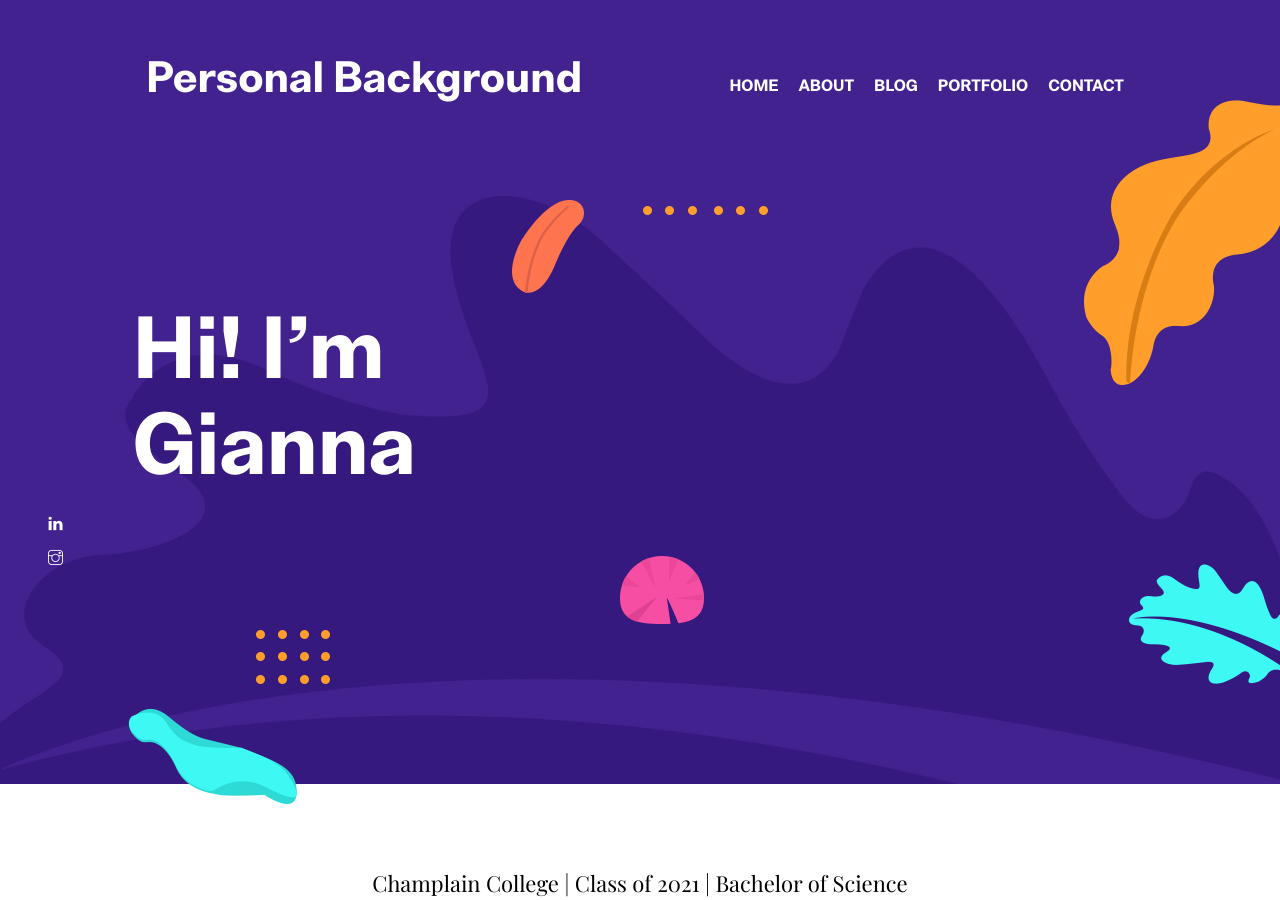
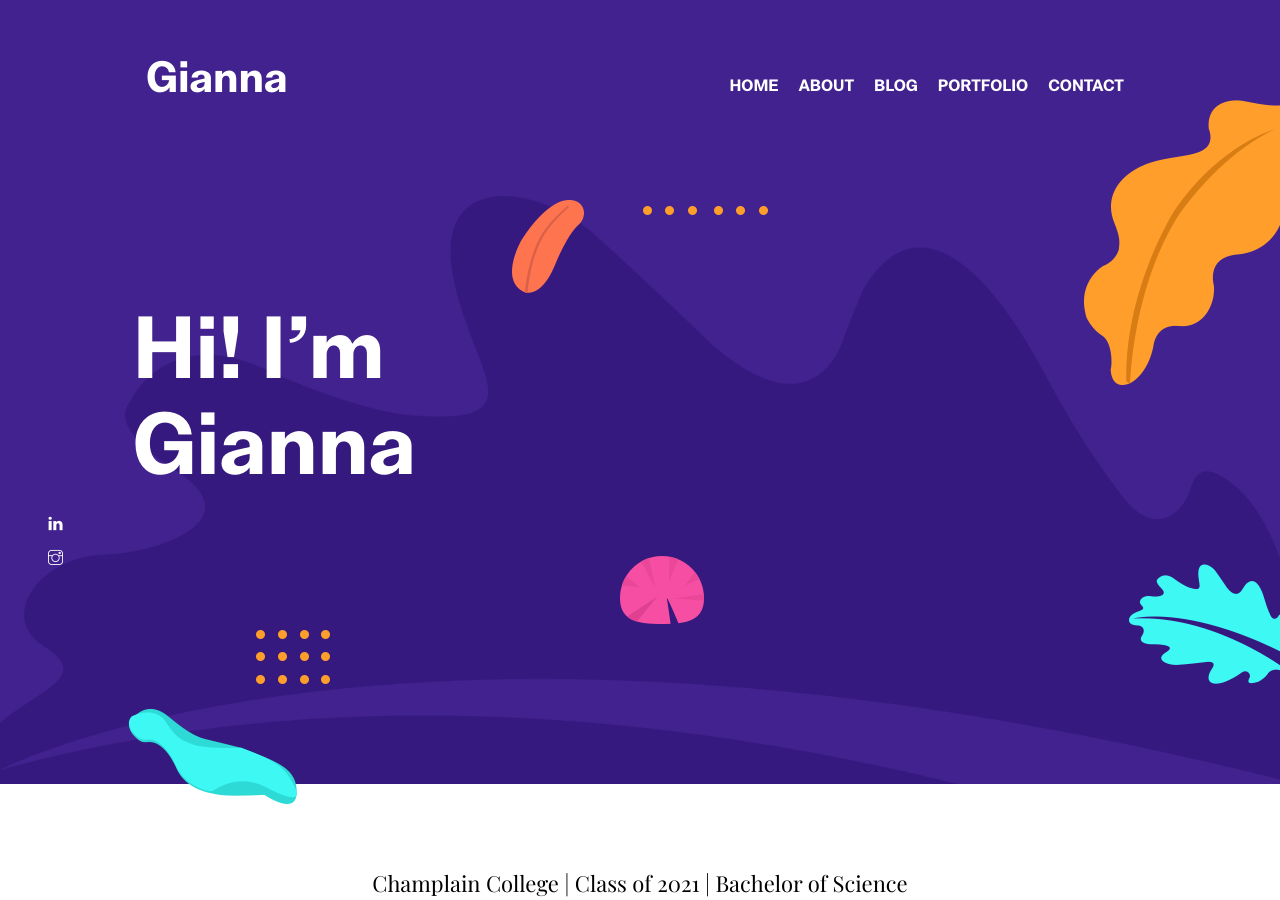
Before and after one commit to gianna2/gianna-barnhart, a Jekyll site: the page built from index.html, in a window 1280 px wide and 900 px high. Built offline with Jekyll 4.4.1, drawn with Linux system fonts in a browser that asks for light colours.

Commit message:
Update settings.yml

```diff
--- a/_data/settings.yml
+++ b/_data/settings.yml
@@ -56,7 +56,7 @@ blurb-btn-name: know more
 
 
 # About Page
-title: "Personal Background"
+
 # Work Process Section
 work-process:
   - title : "Research and Plan"
```
